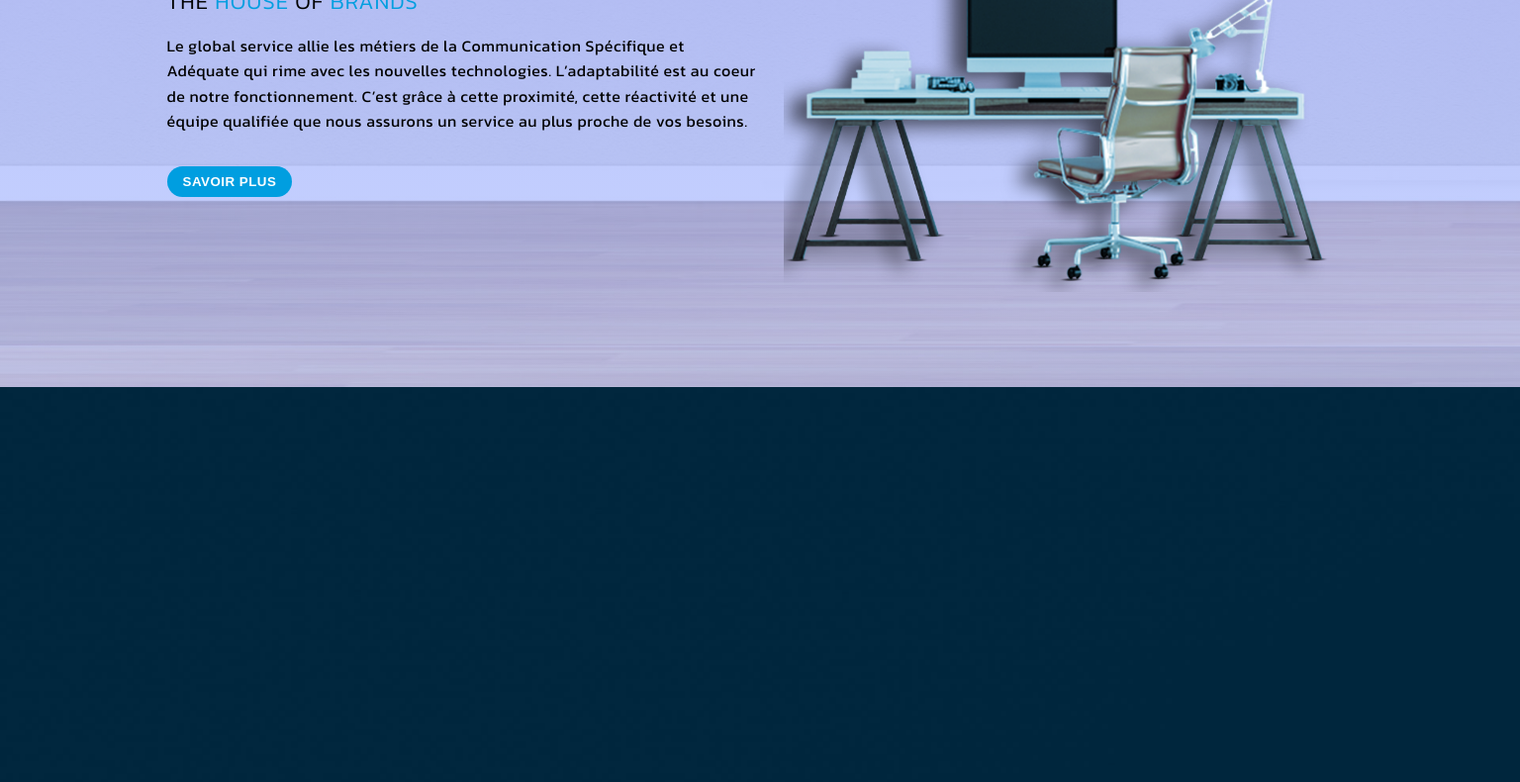
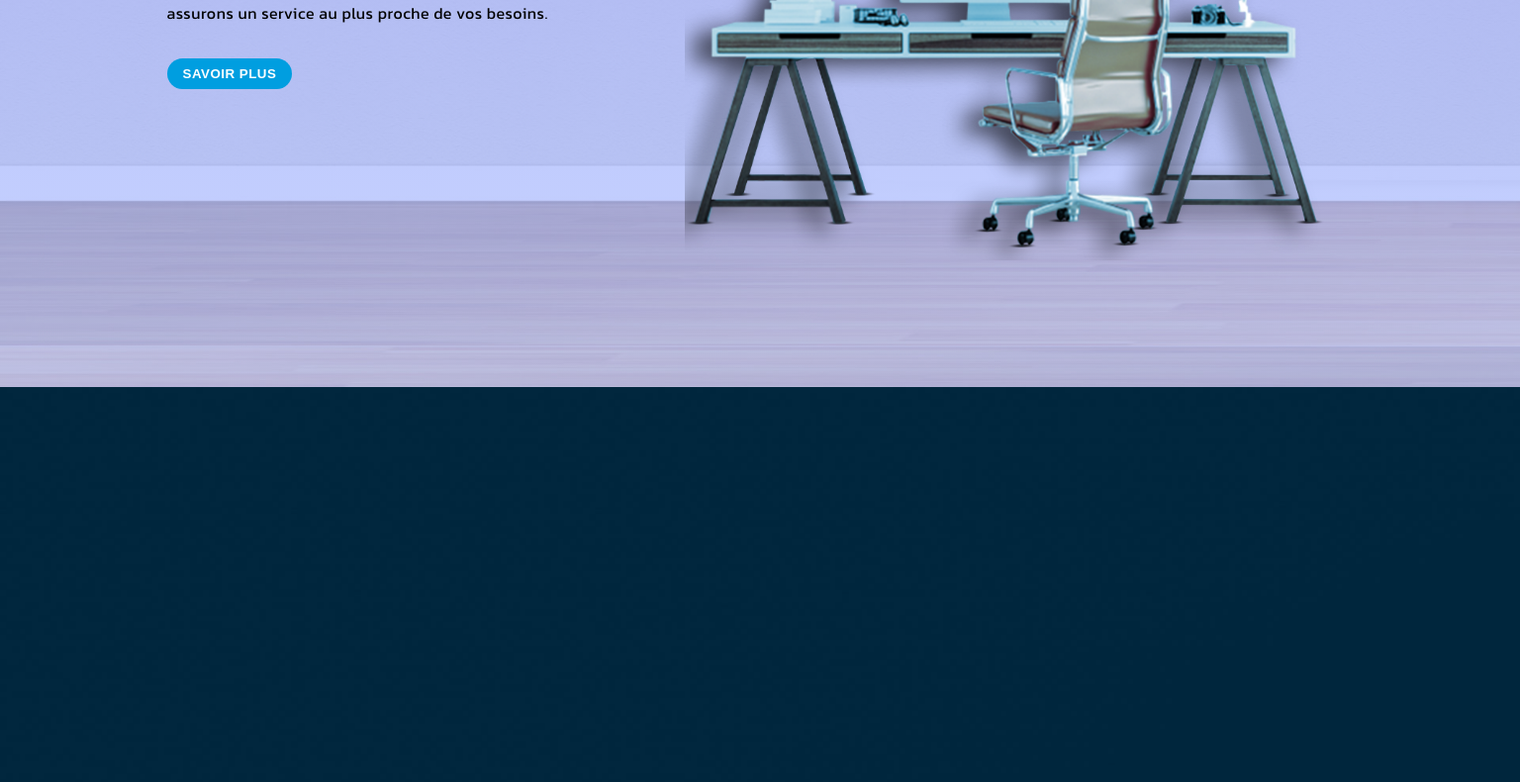
Before and after one commit to Sofiane-Bekkari/Client_B2B_project, a plain HTML site: page index.html in a window 1536 px wide. Shown: the part 409-1199 px from the top of the page at 99% size. Drawn offline with nearby package versions, Linux system fonts and the light colour scheme.

Commit message:
improve some design

```diff
--- a/style.css
+++ b/style.css
@@ -499,7 +499,7 @@ footer {
         z-index: 2;
     }
     nav {
-        height: 70vh;
+        height: 100vh;
     }
     .nav-bar {
         margin-top: 1.5rem;
@@ -676,7 +676,7 @@ footer {
         right: 135px;
     }
     .main-text {
-        margin-bottom: 6rem;
+        height: 50vh;
         padding: 0;
     }
     .main-text h1 {
@@ -696,7 +696,7 @@ footer {
        margin: 0;
     }
     .desk {
-        width: 600px;
+        width: 650px;
         margin-bottom: 2rem;
     }
     /*DARK SECTION*/
@@ -779,7 +779,10 @@ footer {
     }
     .main-text {
       margin-bottom: 8rem;
-
+    }
+    img.desk {
+        width: 700px;
+        margin-bottom: 4rem;
     }
     /*DARK SECTION*/
     .dark-section {
@@ -824,7 +827,7 @@ footer {
     }
 
     .container.hero {
-        height: 80vh;
+        height: 85vh;
     }
     .dark-section {
         height: 100vh;
```
Also changed, not shown: index.html (+2 -2 lines), app.js (line endings or trailing spaces).
